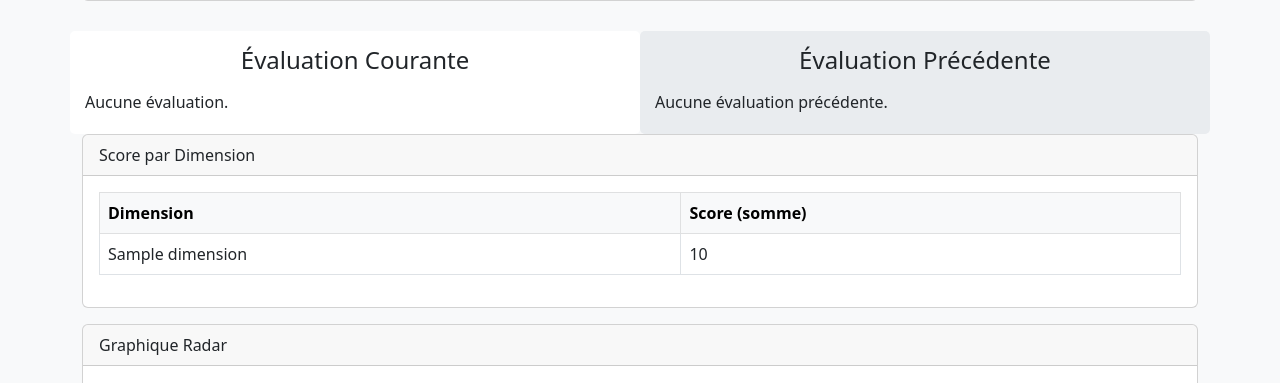
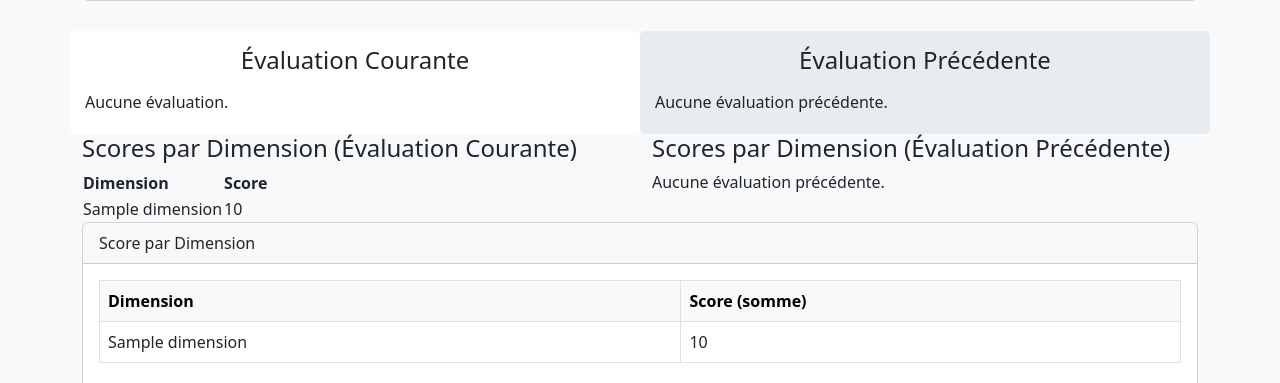
Before and after one commit to rumeaug17/ADM, a Flask app: template templates/resume.html in a window 1280 px wide. Shown: the part 756-1139 px from the top of the page. Run offline with Flask 3, Linux system fonts and the light colour scheme; the template is opened without the code that fills it: most values are stand-ins (such as "Sample title", 1, 10 or a date in 2020).

Commit message:
Update resume.html

```diff
--- a/templates/resume.html
+++ b/templates/resume.html
@@ -131,6 +131,63 @@
   </div>
 
   <!-- Section Score par Dimension -->
+    <!-- Section pour afficher les scores par dimension des évaluations -->
+  <div class="dimension-container row">
+    <!-- Colonne Évaluation Courante -->
+    <div class="col-md-6 dimension-column current-dim">
+      <div class="dim-header">
+        <h4>Scores par Dimension (Évaluation Courante)</h4>
+      </div>
+      {% if category_sums %}
+      <table class="dim-table">
+        <thead>
+          <tr>
+            <th>Dimension</th>
+            <th>Score</th>
+          </tr>
+        </thead>
+        <tbody>
+          {% for dimension, score in category_sums.items() %}
+          <tr>
+            <td>{{ dimension }}</td>
+            <td>{{ score }}</td>
+          </tr>
+          {% endfor %}
+        </tbody>
+      </table>
+      {% else %}
+      <p>Aucun score disponible pour l'évaluation courante.</p>
+      {% endif %}
+    </div>
+
+    <!-- Colonne Évaluation Précédente -->
+    <div class="col-md-6 dimension-column previous-dim">
+      <div class="dim-header">
+        <h4>Scores par Dimension (Évaluation Précédente)</h4>
+      </div>
+      {% if previous_category_sums %}
+      <table class="dim-table">
+        <thead>
+          <tr>
+            <th>Dimension</th>
+            <th>Score</th>
+          </tr>
+        </thead>
+        <tbody>
+          {% for dimension, score in previous_category_sums.items() %}
+          <tr>
+            <td>{{ dimension }}</td>
+            <td>{{ score }}</td>
+          </tr>
+          {% endfor %}
+        </tbody>
+      </table>
+      {% else %}
+      <p>Aucune évaluation précédente.</p>
+      {% endif %}
+    </div>
+  </div>
+
   <div class="card mb-3">
     <div class="card-header">
       Score par Dimension
```
